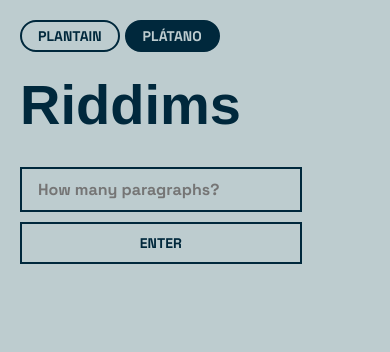
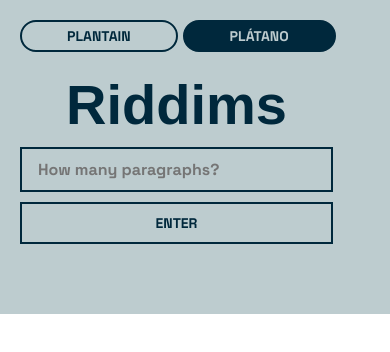
Before and after one commit to mmergal92/Proof_website, a React (Create React App) app: page /islandipsum in a window 390 px wide. Shown: the top 352 px of the page. Built offline with nearby package versions, Linux system fonts and the light colour scheme; the HTML template or start-up script is replaced by a standard one; a web font is replaced by a local one.

Commit message:
editing mobile

```diff
--- a/src/App.css
+++ b/src/App.css
@@ -521,6 +521,9 @@ input[type=number]::-webkit-outer-spin-button {
     height: 100vh;
     /* background-color: #FFFEE3; */
   }
+  .plaintain-button, .platano-button  {
+    padding: 5px 45px !important;
+  }
 
   .main-content {
     flex-direction: column;
@@ -530,7 +533,7 @@ input[type=number]::-webkit-outer-spin-button {
   .left-lorem-container, .right-lorem-container {
     width: 100%;
     padding: 20px !important;
-    height: 50vh;
+    /* height: 50vh; */
   }
 
   .left-lorem-container {
@@ -540,17 +543,20 @@ input[type=number]::-webkit-outer-spin-button {
 
   .left-lorem-container .title,
   .description {
-    text-align: left !important;
+    text-align: center !important;
   }
 
   .language-button {
     justify-content: flex-start;
   }
+  .description{
+    margin-bottom: 0px;
+  }
 
   .paragraph-number,
   .generate-button {
-    width: 90%;
-    max-width: 300px;
+    width: 100%;
+    max-width: 100%;
   }
 
   .right-lorem-container {
@@ -562,7 +568,10 @@ input[type=number]::-webkit-outer-spin-button {
 
   .copy-button {
     display: block;
-    margin: 10px 0;
+    margin:  0;
+    bottom: 20px;
+    left: 0px;
+    width: 90% !important;
   }
 
   .generated-text {
```
